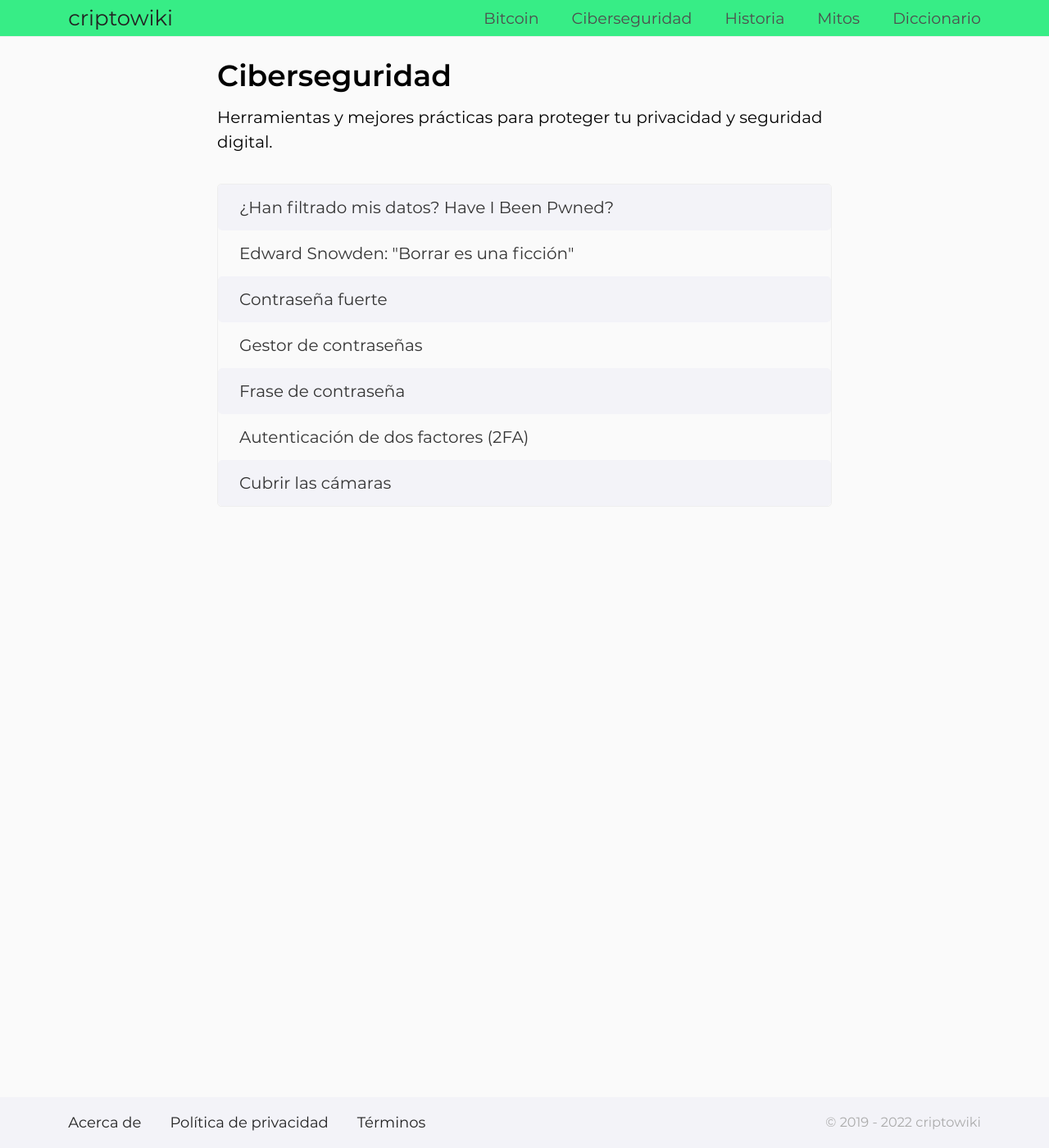
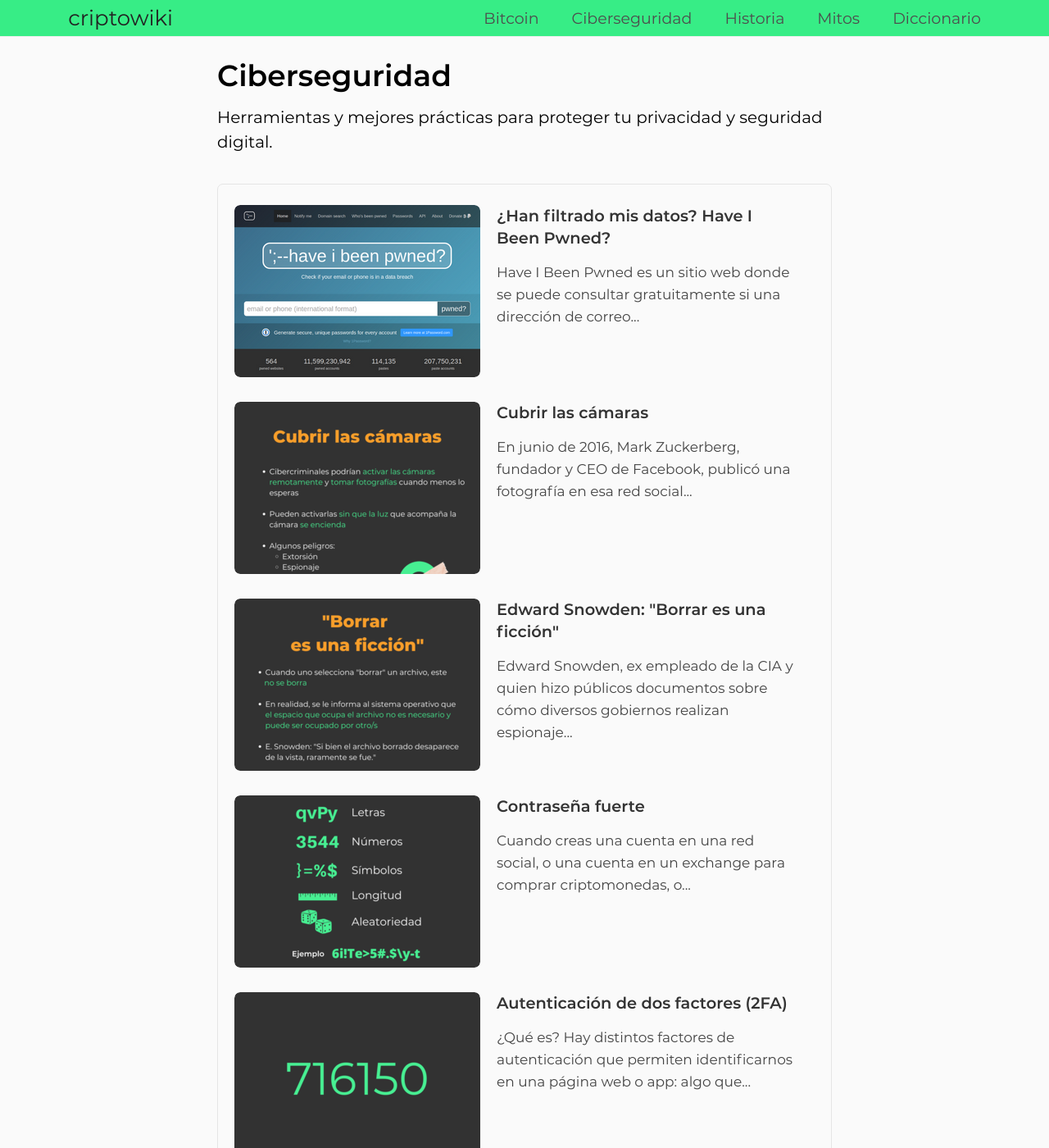
Before and after one commit to criptowiki/criptowiki, a Jekyll site: the page built from pages/cybersecurity.html, in a window 1280 px wide and 1400 px high. Shown: the whole window at 82% size. Built offline with Jekyll 4.4.1, drawn with Linux system fonts in a browser that asks for light colours; some of the changed text lies outside the part shown.

Commit message:
Redesign cybersecurity.html, upload missing thumbnails (#21)

```diff
--- a/collections/_posts/cybersecurity/2020-05-25-3-password-manager.md
+++ b/collections/_posts/cybersecurity/2020-05-25-3-password-manager.md
@@ -1,6 +1,7 @@
 ---
 title: Gestor de contraseñas
 permalink: /ciberseguridad/gestor-de-contrasenas
+image: cybersecurity/es/gestor-de-contrasenas-300x210.png
 position: 3
 ---
 
--- a/collections/_posts/cybersecurity/2020-05-25-4-passphrase.md
+++ b/collections/_posts/cybersecurity/2020-05-25-4-passphrase.md
@@ -1,6 +1,7 @@
 ---
 title: Frase de contraseña
 permalink: /ciberseguridad/frase-de-contrasena
+image: cybersecurity/es/frase-de-contrasena-300x210.png
 position: 4
 ---
 
--- a/collections/_posts/cybersecurity/2020-05-25-5-2fa.md
+++ b/collections/_posts/cybersecurity/2020-05-25-5-2fa.md
@@ -1,6 +1,7 @@
 ---
 title: Autenticación de dos factores (2FA)
 permalink: /ciberseguridad/autenticacion-de-dos-factores
+image: cybersecurity/es/autenticacion-de-dos-factores-300x210.png
 position: 5
 ---
 
--- a/pages/cybersecurity.html
+++ b/pages/cybersecurity.html
@@ -9,10 +9,19 @@
 <div class="section">
     <h1 class="title">{{ page.title }}</h1>
     <p>{{ page.description }}</p>
-    <div class="content items-list">
-        {% assign cybersecurity = site.categories.cybersecurity | sort: 'position' %}
-    	{% for post in cybersecurity %}
-            <a href="{{ post.permalink }}"><div>{{ post.title }}</div></a>
-		{% endfor %}
+    <div class="section posts-list">
+
+        {% for post in site.categories.cybersecurity %}
+            <a href="{{ post.permalink }}">
+                <div class="post">
+                    <div class="post-img"><img src="{{ site.baseurl }}/assets/img/{{ post.image }}" alt="" /></div>
+                    <div class="post-txt">
+                        <div class="post-title">{{ post.title }}</div>
+                        <div class="post-description">{{ post.content | strip_html | truncatewords: 18 }}</div>
+                    </div>
+                </div>
+            </a>
+        {% endfor %}
+
     </div>
 </div>
```
Also changed, not shown: assets/img/cybersecurity/es/autenticacion-de-dos-factores-300x210.png (added), assets/img/cybersecurity/es/frase-de-contrasena-300x210.png (added), assets/img/cybersecurity/es/gestor-de-contrasenas-300x210.png (added).
